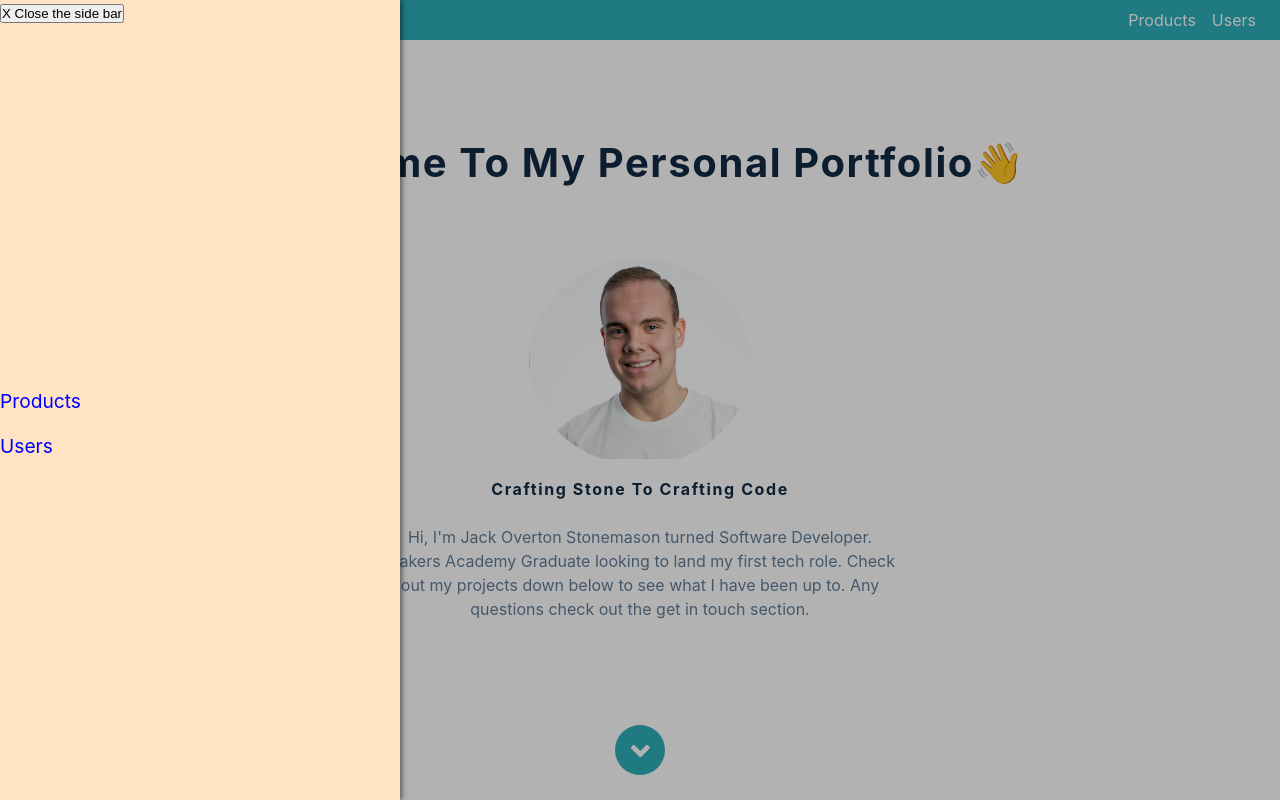
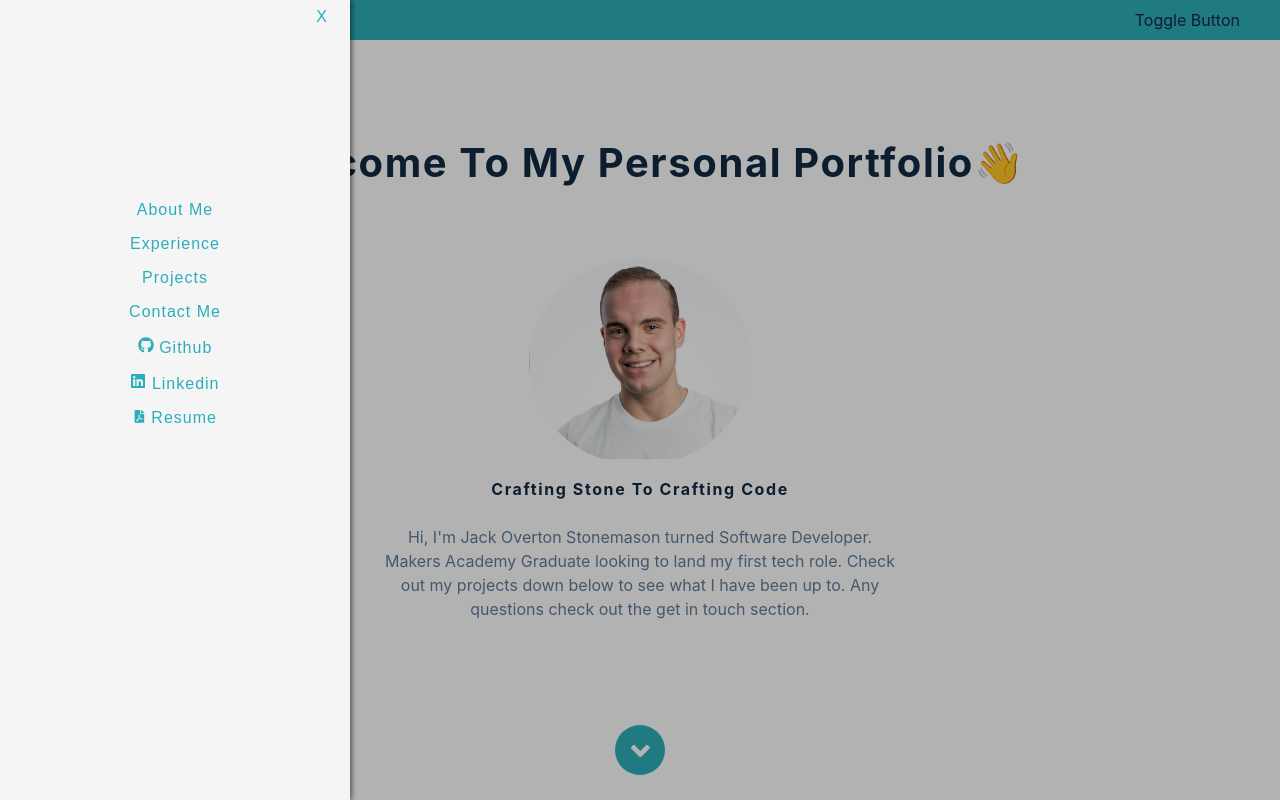
Before and after one commit to Ovy95/Portfolio, a React (Create React App) app: page / in a window 1280 px wide. Both pictures are taken after a click on the button 31 px from the left and 20 px from the top of the page. Shown: the top 800 px of the page. Built offline with nearby package versions, Linux system fonts and the light colour scheme; no server answers.

Commit message:
Tidying up

```diff
--- a/src/components/experince/index.jsx
+++ b/src/components/experince/index.jsx
@@ -2,7 +2,7 @@ import React, { useState } from 'react'
 import { FaAngleDoubleRight,FaFilePdf } from 'react-icons/fa'
 
 import "./index.css"
-import items from "./experince"
+
 const Resume = "https://drive.google.com/file/d/1DrDYlk7VQ0FsRzFDc2hIao6t8v1jaXkK/view?usp=sharing"
 const experince = [
   {id:"recAGJfiU4CeaV0HL",
--- a/src/components/projectComponents/SideDrawer/DrawerToggleButton.css
+++ b/src/components/projectComponents/SideDrawer/DrawerToggleButton.css
@@ -10,15 +10,28 @@
   padding: 0;
   box-sizing: border-box;
 
+
 }
 
 .toggle-button:focus {
   outline: none;
 }
 
-
 .toggle-button__line {
   width: 30px;
   height: 2px;
   background: white;
+  animation: bounce 4s ease-in-out infinite;
 }
+
+@keyframes bounce {
+  0% {
+    transform: scale(1);
+  }
+  50% {
+    transform: scale(1.1);
+  }
+  100% {
+    transform: scale(1);
+  }
+}
--- a/src/components/projectComponents/SideDrawer/SideDrawer.css
+++ b/src/components/projectComponents/SideDrawer/SideDrawer.css
@@ -1,35 +1,22 @@
 .side-drawer {
   height: 100%;
-  background-color: bisque;
+  background-color: whitesmoke;
   box-shadow: 2px 0px 5px rgba(0, 0, 0, 0.5);
   position: fixed;
   top: 0;
   left: 0;
   width: 70%;
-  max-width: 400px;
+  max-width: 350px;
   z-index: 200;
 }
-
+.exit-side-drawer {
+  display: flex;
+  flex-direction: row-reverse;
+}
 .side-drawer ul{
   height: 100%;
   list-style: none;
   display: flex;
   flex-direction: column;
   justify-content: center;
-
 }
-
-.side-drawer li {
-  margin: 0.5rem 0;
-}
-
-.side-drawer a{
-  color: blue;
-  text-decoration: none;
-  font-size: 1.2rem;
-}
-
-.side-drawer a:hover,
-.side-drawer a:active{
-  color: aqua;
-}
--- a/src/components/projectComponents/SideDrawer/SideDrawer.jsx
+++ b/src/components/projectComponents/SideDrawer/SideDrawer.jsx
@@ -1,18 +1,60 @@
 import React from 'react'
+import { FaGithub,FaLinkedin,FaFilePdf } from "react-icons/fa";
+import { scroller } from 'react-scroll';
+import { Marginer } from '../../marginer';
 
 import './SideDrawer.css'
 
+const linkedin ="https://www.linkedin.com/in/jack-overton-40b7931a2/"
+const gitHub = "https://github.com/Ovy95"
+const Resume = "https://drive.google.com/file/d/1DrDYlk7VQ0FsRzFDc2hIao6t8v1jaXkK/view?usp=sharing"
 export function SideDrawer( {setShow} ) {
+
+  const scrollToAboutMeSection = () => {
+    scroller.scrollTo("aboutMe", { smooth: true, duration: 1500})
+    setShow(false)
+  }
+
+  const scrollToExperinceSection = () => {
+    scroller.scrollTo("experinceSection", { smooth: true, duration: 1500})
+    setShow(false)
+  }
+
+  const scrollToProjectSection = () => {
+    scroller.scrollTo("projectSection", { smooth: true, duration: 1500})
+    setShow(false)
+  }
+
+  const scrollToGetInTouchSection = () => {
+    scroller.scrollTo("getInTouch", { smooth: true, duration: 1500})
+    setShow(false)
+  }
+
+
+
   return (
     <div className="side-drawer">
-      <button onClick={()=>setShow(false)}>X Close the side bar</button>
+      <div className ="exit-side-drawer">
+      <button className='filter-btn' onClick={()=>setShow(false)}>X</button>
+      </div>
       <ul>
-        <li>
-          <a href="/">Products</a>
-        </li>
-        <li>
-          <a href="/">Users</a>
-        </li>
+
+          <button className='filter-btn' onClick={scrollToAboutMeSection}>About Me</button>
+
+
+
+
+          <button className='filter-btn' onClick ={scrollToExperinceSection} >experience </button>
+          <button className='filter-btn' onClick ={scrollToProjectSection}>Projects</button>
+          <button className='filter-btn' onClick = {scrollToGetInTouchSection}>Contact Me</button>
+
+          <button className='filter-btn' a href={gitHub} target="_blank" > <FaGithub margin-top = "1rem" /> Github </button>
+
+          <button className='filter-btn' href={linkedin} target="_blank" className='filter-btn'><FaLinkedin size="1rem" padding="1px"/> Linkedin</button>
+          <button className='filter-btn' href={Resume} target="_blank"><FaFilePdf size=".8rem"/> Resume</button>
+          <Marginer direction="vertical" margin="15em" />
+
+
       </ul>
     </div>
   )
--- a/src/components/projectComponents/Toolbar/Toolbar.jsx
+++ b/src/components/projectComponents/Toolbar/Toolbar.jsx
@@ -19,15 +19,15 @@ export function Toolbar( {show,setShow} ) {
       <div classname="ToggleButtonForStateChange">
         <DrawerToggleButton show={show} setShow={setShow} />
       </div>
-      <div className="toolbar__logo"><a href="/">THE LOGO</a></div>
+
       <div className="spacer" />
       <div className="toolbar_navigation-items">
         <ul>
           <li>
-            <a href="/">Products</a>
+          Toggle Button
           </li>
           <li>
-            <a href="/">Users</a>
+
           </li>
         </ul>
       </div>
--- a/src/contact/index.js
+++ b/src/contact/index.js
@@ -1,4 +1,5 @@
 import React, { useState } from 'react'
+import { Marginer } from '../components/marginer'
 import { Axios, db } from '../firebase/firebaseConfig'
 import './index.css'
 
@@ -40,8 +41,12 @@ const ContactForm = () => {
   }
 
   return (
+
     <>
+    <Marginer direction="vertical" margin="1em" />
+     <h2>Let's make something awesome together</h2>
       <form onSubmit={handleSubmit}>
+
         <input
           type="text"
           name="name"
--- a/src/containers/homepage/aboutMe.jsx
+++ b/src/containers/homepage/aboutMe.jsx
@@ -38,7 +38,7 @@ const DownArrowContainer = styled.div`
 
 export function AboutMe(props) {
 
-  const scrollToProjectSection = () => {
+  const scrollToExperinceSection = () => {
     scroller.scrollTo("experinceSection", { smooth: true, duration: 1500})
   }
 
@@ -59,7 +59,7 @@ export function AboutMe(props) {
             <p> Hi, I'm Jack Overton Stonemason turned Software Developer. Makers Academy Graduate looking to land my first tech role. Check out my projects down below to see what I have been up to. Any questions check out the get in touch section.</p>
             </TextContainer>
             <Marginer direction="vertical" margin="6em" />
-        <DownArrowContainer onClick={scrollToProjectSection}>
+        <DownArrowContainer onClick={scrollToExperinceSection}>
             <DownArrow/>
         </DownArrowContainer>
     </AboutMeContainer>
--- a/src/containers/homepage/experinceJourney.jsx
+++ b/src/containers/homepage/experinceJourney.jsx
@@ -55,24 +55,30 @@ export function ExperinceSection(props) {
   }
 
     return (
-      <Element name="experinceSection">
+
     <ExperinceContainer>
 
       <UpArrowContainer onClick={scrollToAboutMe} >
+      <Marginer direction="vertical" margin="1em"/>
         <UpArrow/>
       </UpArrowContainer>
 
 
+      <Marginer direction="vertical" margin="2em"/>
 
-    <Experince/>
+      <Element name="experinceSection">
 
 
+      <Experince/>
+
+    </Element>
 
         <DownArrowContainer onClick={scrollToProjectSectionSection} >
         <DownArrow  />
         </DownArrowContainer>
         <Marginer direction="vertical" margin="2em"/>
+
     </ExperinceContainer>
-    </Element>
+
     )
 }
--- a/src/containers/homepage/getinTouch.jsx
+++ b/src/containers/homepage/getinTouch.jsx
@@ -62,20 +62,11 @@ export function GetInTouch(props) {
     <GetInTouchContainer>
     <Marginer direction="vertical" margin="2em" />
     <UpArrowContainer onClick={scrollToProjectSection}>
+
             <UpArrow/>
+
     </UpArrowContainer>
-    <Marginer direction="vertical" margin="1em" />
-    <h2>Let's make something awesome together</h2>
 
-    <h4>Get in touch down below by click on the links </h4>
-    <Marginer direction="vertical" margin="5em" />
-
-    <CvContainerButton>
-    <a href={gitHub} target="_blank" className='filter-btn'> <FaGithub size=".8rem" style={{Icons}} /> Github</a>
-    <a href={linkedin} target="_blank" className='filter-btn'><FaLinkedin size=".8rem" padding="1px"/>Linkedin</a>
-    < a href="mailto:jackoverton21@hotmail.com" className='filter-btn' > <FaEnvelope size=".8rem"/> Email me here</a>
-    </CvContainerButton>
-    <Marginer direction="vertical" margin="3em" />
     <ContactForm></ContactForm>
     <p>Thank you for visiting</p>
     </GetInTouchContainer>
--- a/src/containers/homepage/projectsSection.jsx
+++ b/src/containers/homepage/projectsSection.jsx
@@ -46,15 +46,18 @@ export function ProjectSection(props) {
   }
 
     return (
-      <Element name="projectSection">
+
     <ProjectContainer>
 
       <UpArrowContainer onClick={scrollToExperinceSection} >
+      <Marginer direction="vertical" margin="1em"/>
         <UpArrow/>
       </UpArrowContainer>
 
+
     <Marginer direction="vertical" margin="4em"/>
-
+    <Element name="projectSection">
+    <Marginer direction="vertical" margin="2.5em"/>
     <Projects/>
 
 
@@ -62,10 +65,10 @@ export function ProjectSection(props) {
         <DownArrowContainer onClick={scrollToGetInTouchSection} >
         <DownArrow  />
         </DownArrowContainer>
-
+        </Element>
 
     <Marginer direction="vertical" margin="2em"/>
     </ProjectContainer>
-    </Element>
+
     )
 }
```
